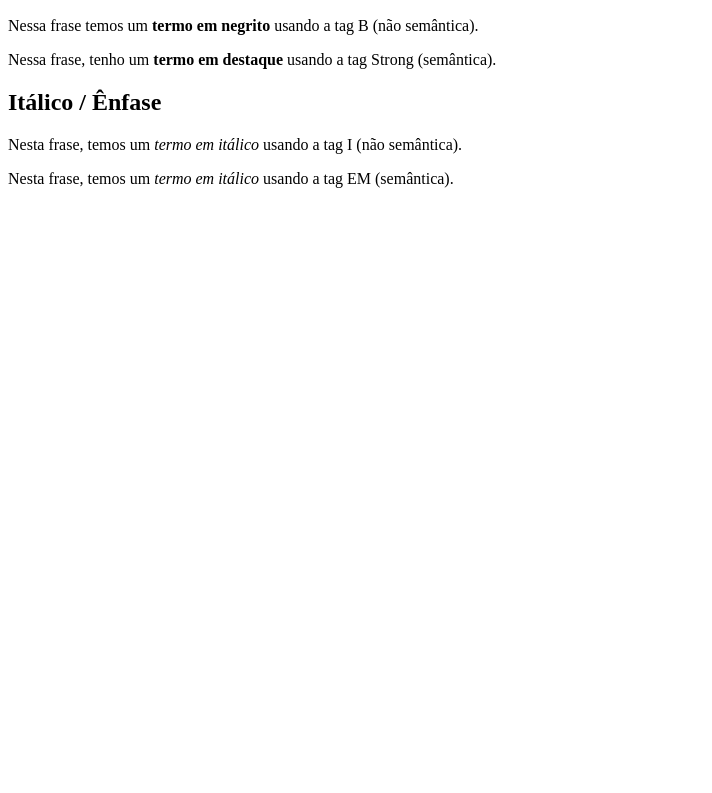
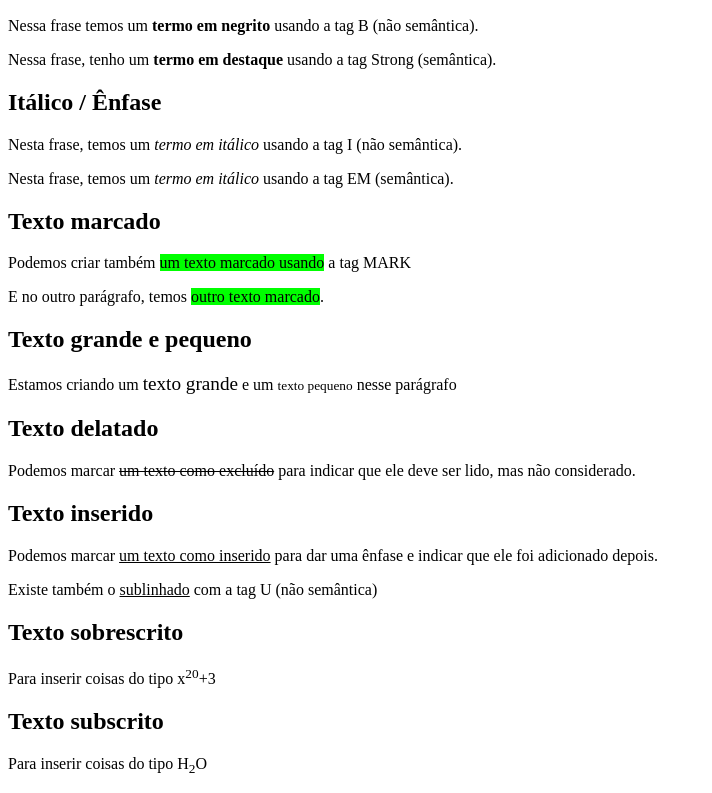
Before and after one commit to LucasMoraca/HTMLeCSS, a plain HTML site: page Exx007/index.html in a window 1280 px wide. Shown: the part 110-903 px from the top of the page, without its empty margins (0-712 px from the left). Before the commit the page ends 800 px from the top, so only its background shows below. Drawn offline with Linux system fonts and the light colour scheme.

Commit message:
Semântica
Aprendendo as tags: mark, small, del, ins, sup e sub

```diff
--- a/Exx007/index.html
+++ b/Exx007/index.html
@@ -4,6 +4,11 @@
     <meta charset="UTF-8">
     <meta name="viewport" content="width=device-width, initial-scale=1.0">
     <title>Formatação de Textos</title>
+    <style>
+        mark{
+            background-color: lime;
+        }
+    </style>
 </head>
 <body>
     <h1>Principais formatações</h1>
@@ -14,5 +19,19 @@
     <p>Nesta frase, temos um <i>termo em itálico</i> usando a tag I (não semântica).</p>
     <p>Nesta frase, temos um <em>termo em itálico</em> usando a tag EM (semântica).</p>
     <!--ctrl + shift + p + envolver com abreviações com os termos a serem jogados na tag selecionados facilita colocar a tag que foi esquecida-->
+    <h2>Texto marcado</h2>
+    <p>Podemos criar também <mark >um texto marcado usando</mark> a tag MARK</p>
+    <p>E no outro parágrafo, temos <mark>outro texto marcado</mark>.</p>
+    <h2>Texto grande e pequeno</h2>
+    <p>Estamos criando um <big>texto grande</big> e um <small>texto pequeno</small> nesse parágrafo</p>
+    <h2>Texto delatado</h2>
+    <p>Podemos marcar <del>um texto como excluído</del> para indicar que ele deve ser lido, mas não considerado.</p>
+    <h2>Texto inserido</h2>
+    <p>Podemos marcar <ins>um texto como inserido</ins> para dar uma ênfase e indicar que ele foi adicionado depois.</p>
+    <p>Existe também o <u>sublinhado</u> com a tag U (não semântica)</p>
+    <h2>Texto sobrescrito</h2>
+    <p>Para inserir coisas do tipo x<sup>20</sup>+3</p>
+    <h2>Texto subscrito</h2>
+    <p>Para inserir coisas do tipo H<sub>2</sub>O</p>
 </body>
 </html>
```
